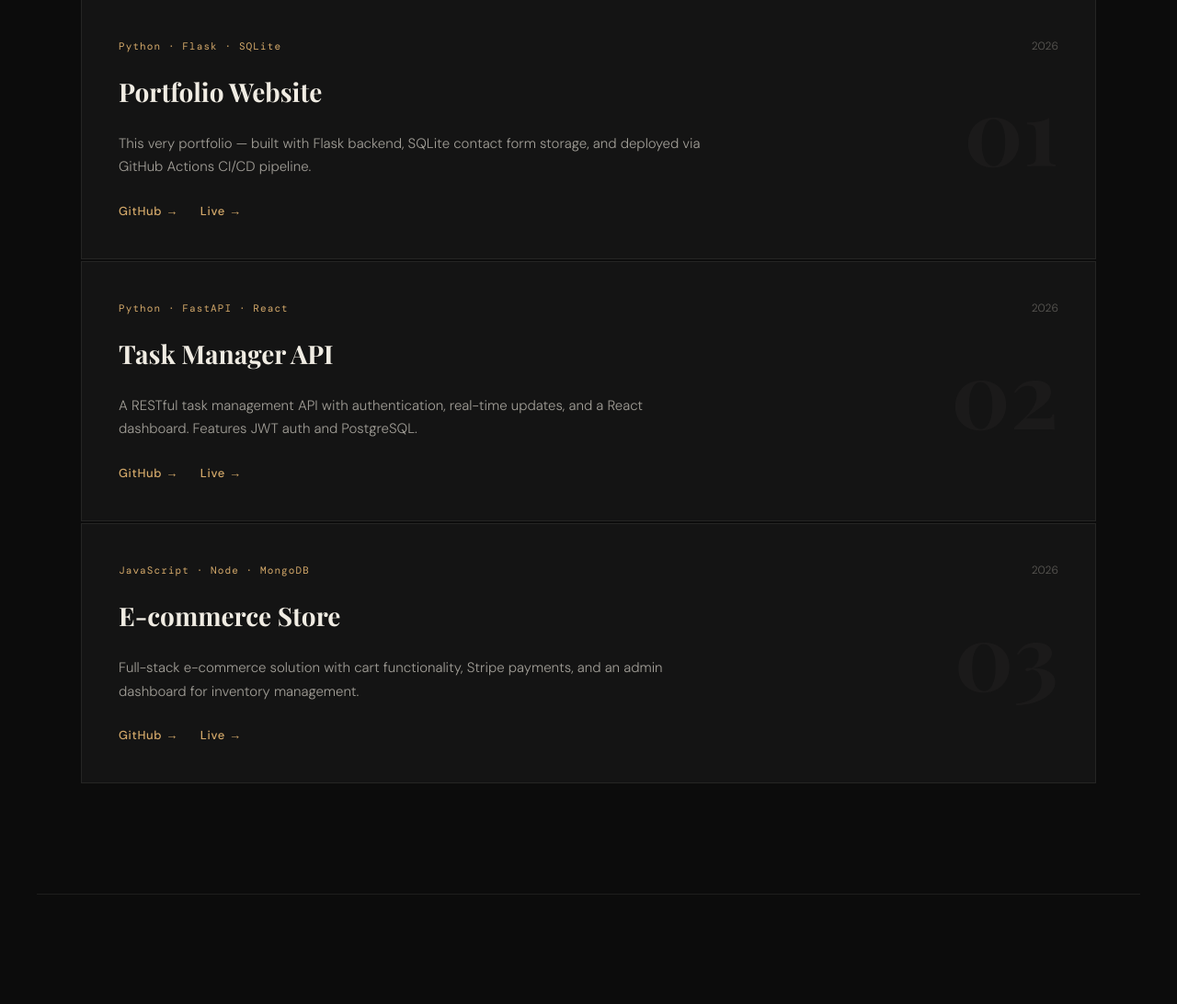
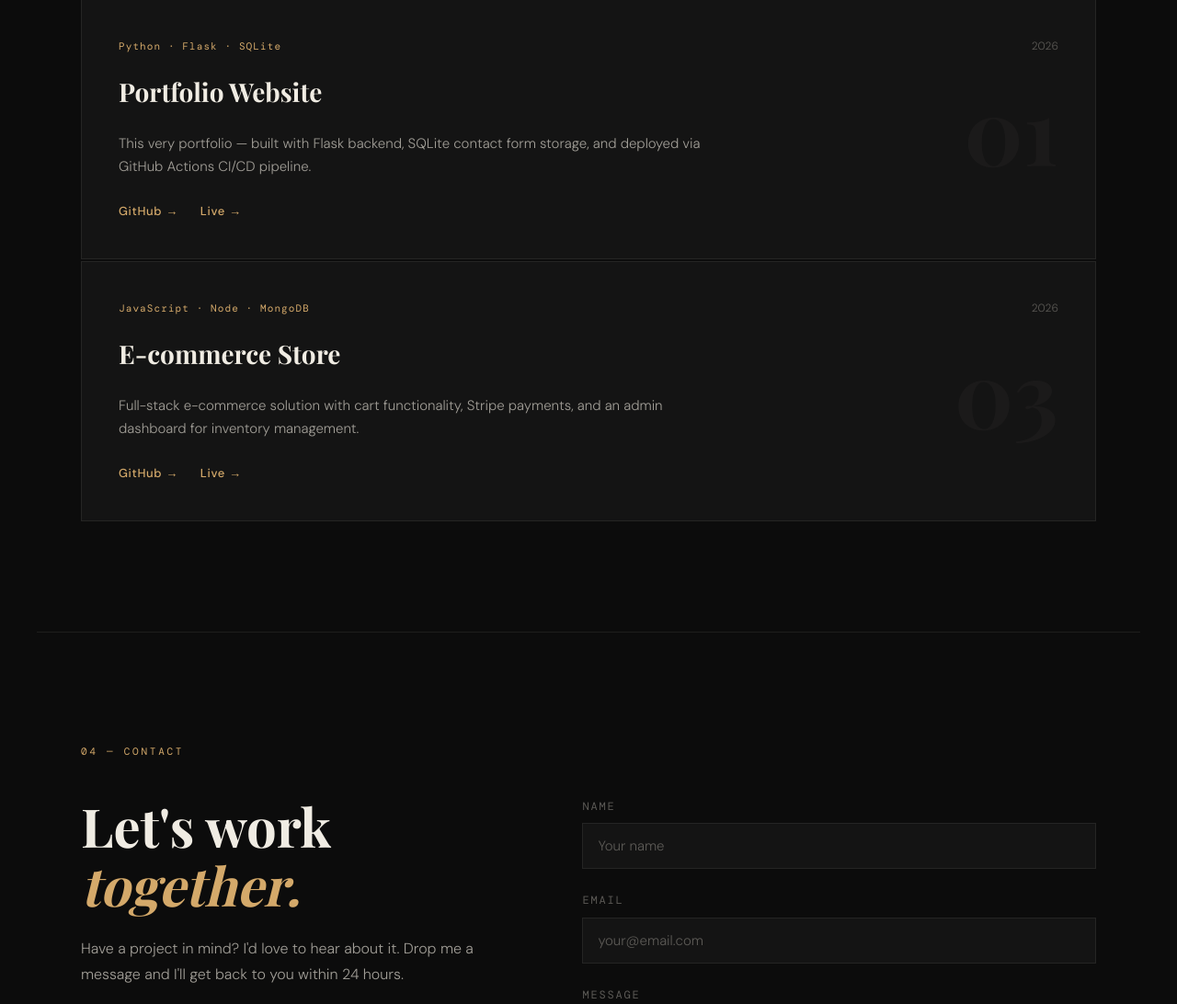
Before and after one commit to darsanx07/Portfolio_New, a Flask app: page / in a window 1280 px wide. Shown: the part 2364-3456 px from the top of the page at 92% size. Run offline with Flask 3, Linux system fonts and the light colour scheme; some web fonts are replaced.

Commit message:
changes made

```diff
--- a/templates/index.html
+++ b/templates/index.html
@@ -108,19 +108,6 @@
         </div>
       </div>
 
-      <div class="project-card" data-index="02">
-        <div class="project-meta">
-          <span class="project-tag">Python · FastAPI · React</span>
-          <span class="project-year">2026</span>
-        </div>
-        <h3 class="project-title">Task Manager API</h3>
-        <p class="project-desc">A RESTful task management API with authentication, real-time updates, and a React dashboard. Features JWT auth and PostgreSQL.</p>
-        <div class="project-links">
-          <a href="#" class="project-link">GitHub →</a>
-          <a href="#" class="project-link">Live →</a>
-        </div>
-      </div>
-
       <div class="project-card" data-index="03">
         <div class="project-meta">
           <span class="project-tag">JavaScript · Node · MongoDB</span>
```
